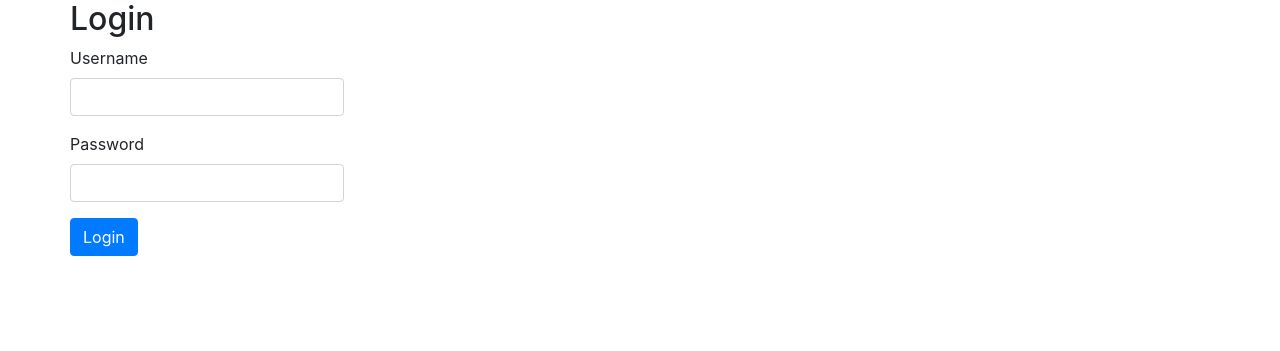
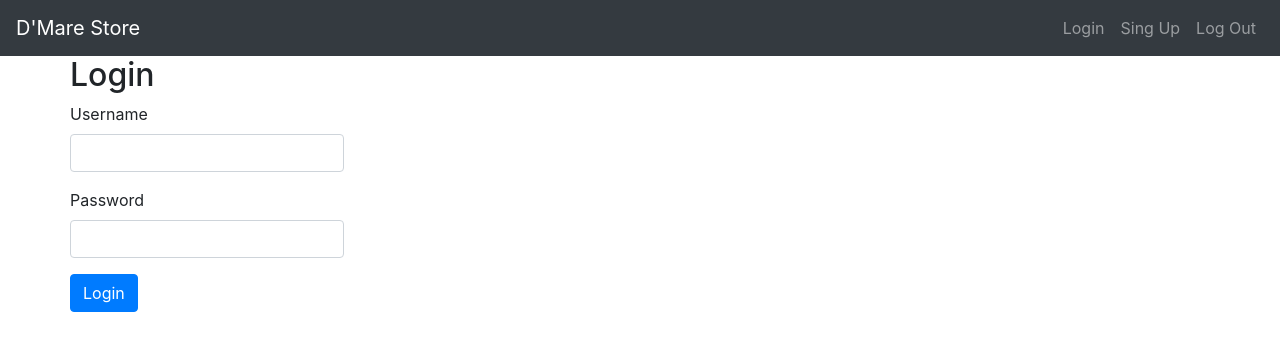
Before and after one commit to Cabariqued27/E-commerce-Django, a Django app: page /users/login in a window 1280 px wide. Shown: the top 351 px of the page. Run offline with Django 5.2, Linux system fonts and the light colour scheme.

Commit message:
First NavBar

```diff
--- /dev/null
+++ b/ECommerce/Templates/base.html
@@ -0,0 +1,34 @@
+{% load static %}
+<!DOCTYPE html>
+<html lang="en">
+
+<head>
+    <meta charset="UTF-8">
+    <meta name="viewport" content="width=device-width, initial-scale=1.0">
+    <title></title>
+    <link rel="stylesheet" href="https://cdn.jsdelivr.net/npm/bootstrap@4.3.1/dist/css/bootstrap.min.css"
+        integrity="sha384-ggOyR0iXCbMQv3Xipma34MD+dH/1fQ784/j6cY/iJTQUOhcWr7x9JvoRxT2MZw1T" crossorigin="anonymous">
+    <link rel="stylesheet" href="  {% static 'css/style.css' %}  ">
+</head>
+
+<body>
+    {% include 'navbar.html' %}
+    <div class="container">
+        {% include 'messages.html' %}
+        <div class="row">
+            {% block content %}
+            {% endblock %}
+        </div>
+    </div>
+</body>
+<script src="https://code.jquery.com/jquery-3.3.1.slim.min.js"
+    integrity="sha384-q8i/X+965DzO0rT7abK41JStQIAqVgRVzpbzo5smXKp4YfRvH+8abtTE1Pi6jizo"
+    crossorigin="anonymous"></script>
+<script src="https://cdn.jsdelivr.net/npm/popper.js@1.14.7/dist/umd/popper.min.js"
+    integrity="sha384-UO2eT0CpHqdSJQ6hJty5KVphtPhzWj9WO1clHTMGa3JDZwrnQq4sF86dIHNDz0W1"
+    crossorigin="anonymous"></script>
+<script src="https://cdn.jsdelivr.net/npm/bootstrap@4.3.1/dist/js/bootstrap.min.js"
+    integrity="sha384-JjSmVgyd0p3pXB1rRibZUAYoIIy6OrQ6VrjIEaFf/nJGzIxFDsf4x0xIM+B07jRM"
+    crossorigin="anonymous"></script>
+
+</html>
--- /dev/null
+++ b/ECommerce/Templates/messages.html
@@ -0,0 +1,8 @@
+{% if messages %}
+            {% for message in messages %}
+                <div class="alert {% if message.tags == 'success'%}alert-success{%else%}alert-danger{%endif%}">
+                    <button type="button" class="close" data-dismiss="alert">x</button>
+                    {{ message }}
+                </div>
+            {% endfor %}
+        {% endif %}
--- /dev/null
+++ b/ECommerce/Templates/navbar.html
@@ -0,0 +1,20 @@
+<nav class="navbar navbar-expand-md bg-dark navbar-dark" >
+    <a href="#" class="navbar-brand">D'Mare Store</a>
+    <button type="button" name="button" class="navbar-toggler navbar-toggler-rigth" data-toggle="collapse" data-target="#navbarop">
+        <span class="navbar-toggler-icon"></span>
+    </button>
+    <div id="navbarop" class="navbar-collapse collapse hide">
+        <ul class="nav navbar-nav ml-auto">
+            <li class="navbar-item">
+                <a href="#" class="nav-link">Login</a>
+            </li>
+            <li class="navbar-item">
+                <a href="#" class="nav-link">Sing Up</a>
+            </li>
+            <li class="navbar-item">
+                <a href="#" class="nav-link">Log Out</a>
+            </li>
+        </ul>
+
+    </div>
+</nav>
--- a/ECommerce/Templates/users/login.html
+++ b/ECommerce/Templates/users/login.html
@@ -1,26 +1,5 @@
-{% load static %}
-<!DOCTYPE html>
-<html lang="en">
-<head>
-    <meta charset="UTF-8">
-    <meta name="viewport" content="width=device-width, initial-scale=1.0">
-    <title>Login</title>
-    <link rel="stylesheet" href="https://cdn.jsdelivr.net/npm/bootstrap@4.3.1/dist/css/bootstrap.min.css" integrity="sha384-ggOyR0iXCbMQv3Xipma34MD+dH/1fQ784/j6cY/iJTQUOhcWr7x9JvoRxT2MZw1T" crossorigin="anonymous">
-    <link rel="stylesheet" href="  {% static 'css/style.css' %}  ">
-    </head>
-
-<body>
-    <div class="container">
-        {% if messages %}
-            {% for message in messages %}
-                    <div class="alert {% if message.tags == 'success'%}alert-success{%else%}alert-danger{%endif%}">
-                        <button type="button" class="close" data-dismiss="alert">x</button>
-                           {{ message }}
-                    </div>
-            {% endfor %}
-        {% endif %}
-
-        <div class="row">
+{% extends 'base.html' %}
+{% block content %}
     <div class="column">
         <h2>Login</h2>
         <form method="post">
@@ -39,10 +18,4 @@
 
         </form>
     </div>
-        </div>
-    </div>
-</body>
-<script src="https://code.jquery.com/jquery-3.3.1.slim.min.js" integrity="sha384-q8i/X+965DzO0rT7abK41JStQIAqVgRVzpbzo5smXKp4YfRvH+8abtTE1Pi6jizo" crossorigin="anonymous"></script>
-<script src="https://cdn.jsdelivr.net/npm/popper.js@1.14.7/dist/umd/popper.min.js" integrity="sha384-UO2eT0CpHqdSJQ6hJty5KVphtPhzWj9WO1clHTMGa3JDZwrnQq4sF86dIHNDz0W1" crossorigin="anonymous"></script>
-<script src="https://cdn.jsdelivr.net/npm/bootstrap@4.3.1/dist/js/bootstrap.min.js" integrity="sha384-JjSmVgyd0p3pXB1rRibZUAYoIIy6OrQ6VrjIEaFf/nJGzIxFDsf4x0xIM+B07jRM" crossorigin="anonymous"></script>
-</html>
+{% endblock %}
```
Also changed, not shown: ECommerce/Templates/index.html (+3 -33 lines), ECommerce/Templates/users/singup.html (+3 -25 lines). Lines whose indentation alone changed are shown as unchanged.
